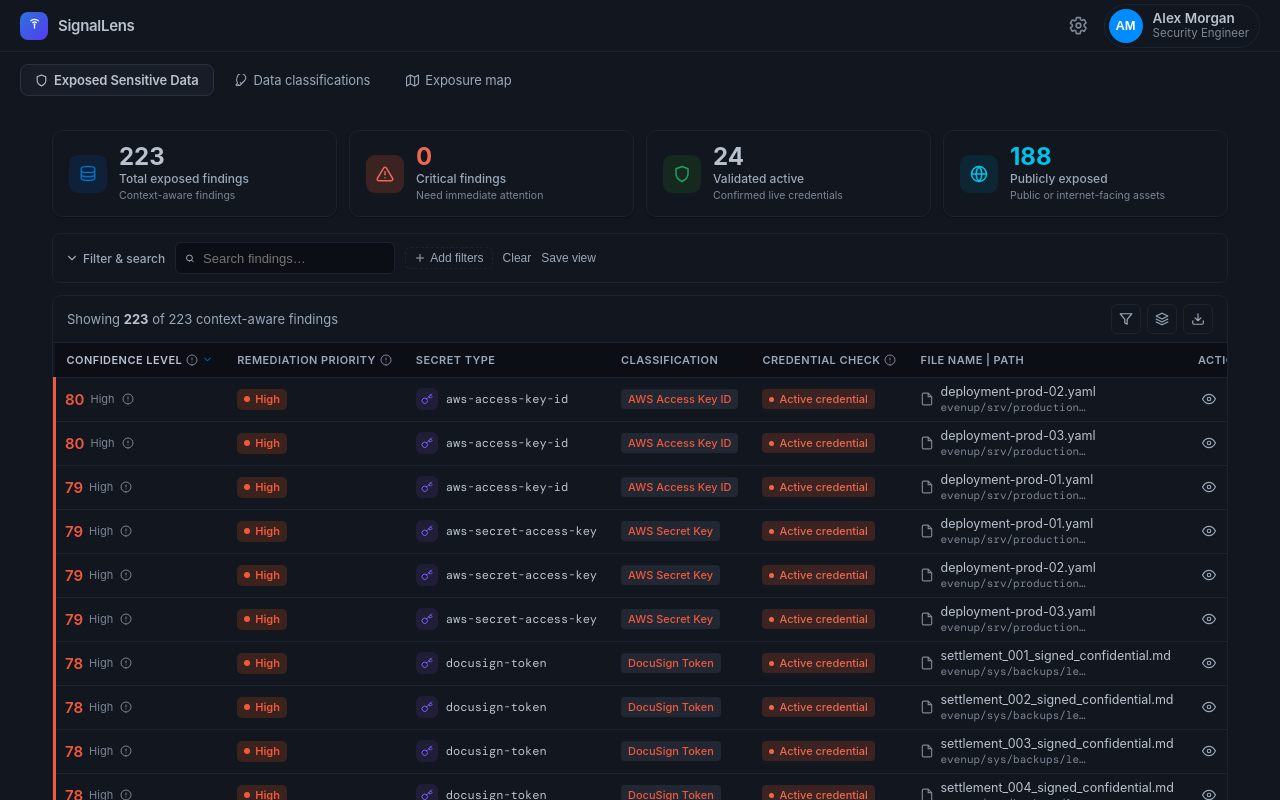
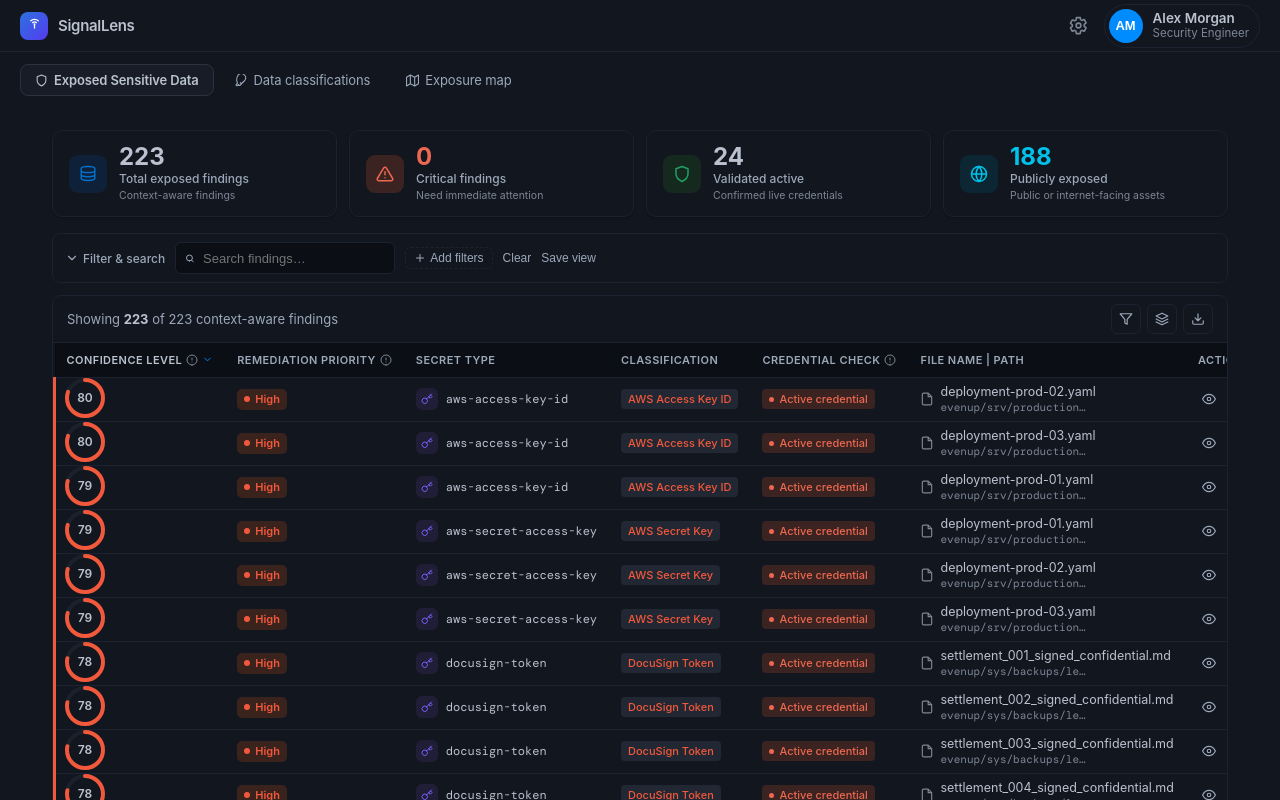
Before and after one commit to eladdamti100/upwind-context-scanner, a React (Vite) app: page / in a window 1280 px wide. Built offline with nearby package versions, Linux system fonts and the light colour scheme; a web font is replaced by a local one.

Commit message:
Add circular confidence indicators

```diff
--- /dev/null
+++ b/src/components/common/CircularScore.tsx
@@ -0,0 +1,72 @@
+// CircularScore.tsx — compact circular progress ring with the score centered.
+// SVG-based (no charting library). Color follows score-range semantics.
+
+export function CircularScore({
+  score,
+  size = 40,
+  stroke = 4,
+  label,
+}: {
+  score: number;
+  size?: number;
+  stroke?: number;
+  label?: string;
+}) {
+  const s = Math.max(0, Math.min(100, Math.round(score)));
+  const r = (size - stroke) / 2;
+  const circ = 2 * Math.PI * r;
+  const offset = circ * (1 - s / 100);
+
+  // Score-range accent (clean, no gradients/glow).
+  const color =
+    s >= 75 ? 'var(--severity-high)' // orange/red — high confidence
+    : s >= 50 ? 'var(--severity-medium)' // amber/yellow
+    : s >= 25 ? 'var(--uw-metal-blue-02)' // blue/neutral
+    : 'var(--text-tertiary)'; // muted low
+
+  return (
+    <span
+      role="img"
+      aria-label={label ?? `Confidence Level ${s} out of 100`}
+      style={{
+        position: 'relative',
+        display: 'inline-flex',
+        width: size,
+        height: size,
+        alignItems: 'center',
+        justifyContent: 'center',
+        flexShrink: 0,
+      }}
+    >
+      <svg width={size} height={size} style={{ transform: 'rotate(-90deg)' }} aria-hidden="true">
+        {/* Muted dark track */}
+        <circle cx={size / 2} cy={size / 2} r={r} fill="none" stroke="var(--bg-tertiary)" strokeWidth={stroke} />
+        {/* Progress arc */}
+        <circle
+          cx={size / 2}
+          cy={size / 2}
+          r={r}
+          fill="none"
+          stroke={color}
+          strokeWidth={stroke}
+          strokeDasharray={circ}
+          strokeDashoffset={offset}
+          strokeLinecap="round"
+        />
+      </svg>
+      <span
+        aria-hidden="true"
+        style={{
+          position: 'absolute',
+          fontSize: size >= 44 ? 13 : 12,
+          fontWeight: 600,
+          color: 'var(--text-primary)',
+          fontFamily: 'var(--font-default-family)',
+          lineHeight: 1,
+        }}
+      >
+        {s}
+      </span>
+    </span>
+  );
+}
--- a/src/components/findings/FindingsTable.tsx
+++ b/src/components/findings/FindingsTable.tsx
@@ -4,10 +4,9 @@
 import React from 'react';
 import { FINDINGS } from '../../data';
 import { rankFilter, sortRows } from '../../lib/query';
-import { effPriority, band } from '../../lib/priority';
+import { effPriority } from '../../lib/priority';
 import {
   priStyle,
-  priLabel,
   categoryStyle,
   envStyle,
   valStyle,
@@ -19,6 +18,7 @@ import { Avatar } from '../common/Avatar';
 import { SeverityBadge } from '../common/SeverityBadge';
 import { Popover } from '../common/Popover';
 import { InfoTooltip } from '../common/InfoTooltip';
+import { CircularScore } from '../common/CircularScore';
 import type { Finding } from '../../types';
 
 // ---------------------------------------------------------------------------
@@ -842,33 +842,11 @@ export function FindingsTable() {
                         }
 
                         case 'risk': {
-                          const b = band(f.risk);
-                          const ps = priStyle(b);
                           return (
                             <td key={col.id} style={railTdStyle}>
-                              <span
-                                style={{ display: 'inline-flex', alignItems: 'center', gap: 6 }}
-                                onClick={e => e.stopPropagation()}
-                              >
-                                <span
-                                  style={{
-                                    fontSize: 15,
-                                    fontWeight: 600,
-                                    color: ps.fg,
-                                  }}
-                                >
-                                  {f.risk}
-                                </span>
-                                <span
-                                  style={{
-                                    fontSize: 11,
-                                    color: 'var(--text-tertiary)',
-                                  }}
-                                >
-                                  {priLabel(b)}
-                                </span>
                               <button
                                 aria-label="Why this score?"
+                                title="Why this score?"
                                 onClick={e => {
                                   e.stopPropagation();
                                   dispatch({ type: 'OPEN_RISK', id: f.id });
@@ -878,15 +856,12 @@ export function FindingsTable() {
                                   alignItems: 'center',
                                   border: 'none',
                                   background: 'transparent',
-                                    color: 'var(--text-tertiary)',
                                   cursor: 'pointer',
-                                    padding: 1,
+                                  padding: 0,
                                 }}
-                                  title="Risk details"
                               >
-                                  <Icon name="info" size={12} />
+                                <CircularScore score={f.risk} size={40} stroke={4} />
                               </button>
-                              </span>
                             </td>
                           );
                         }
```
Lines whose indentation alone changed are shown as unchanged.
